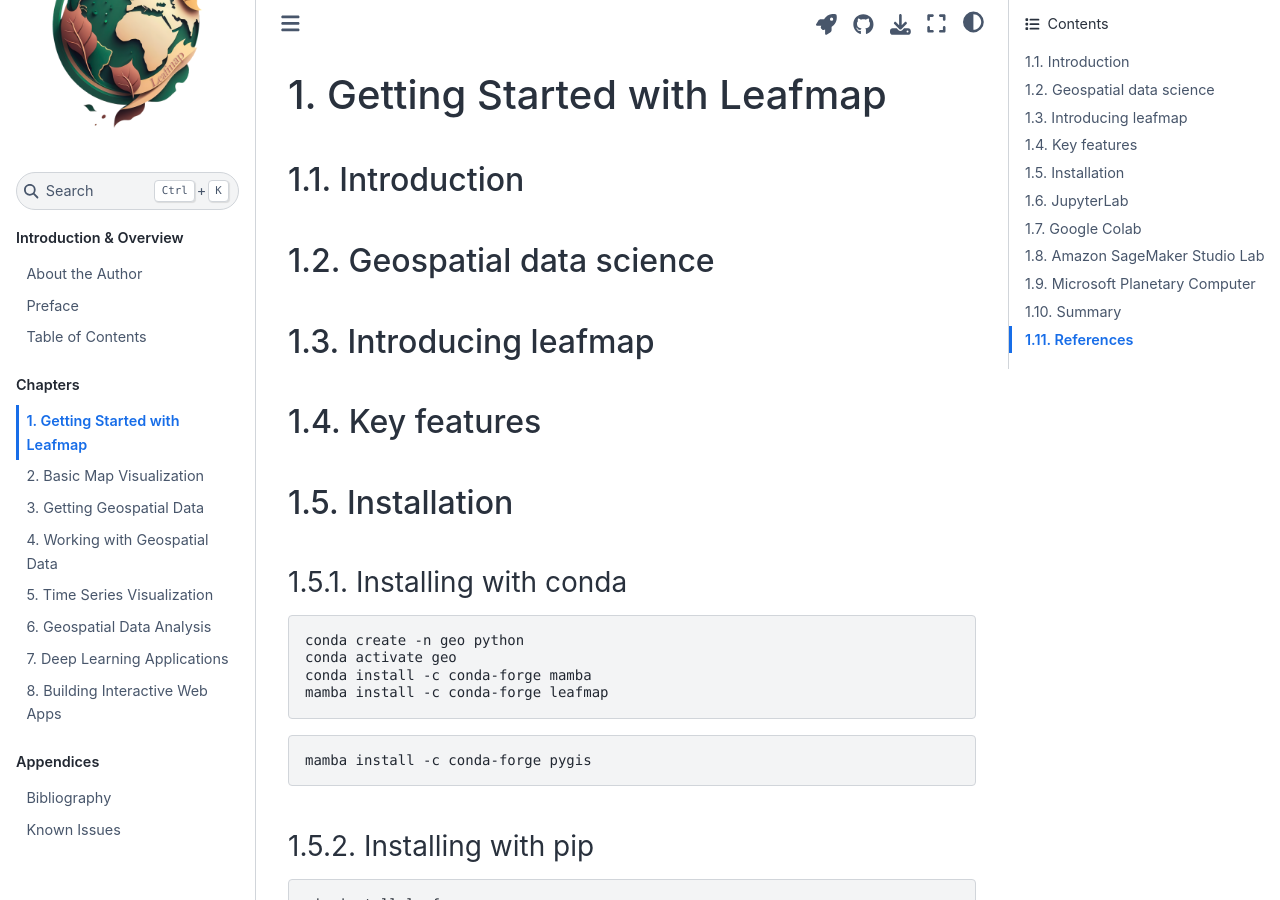
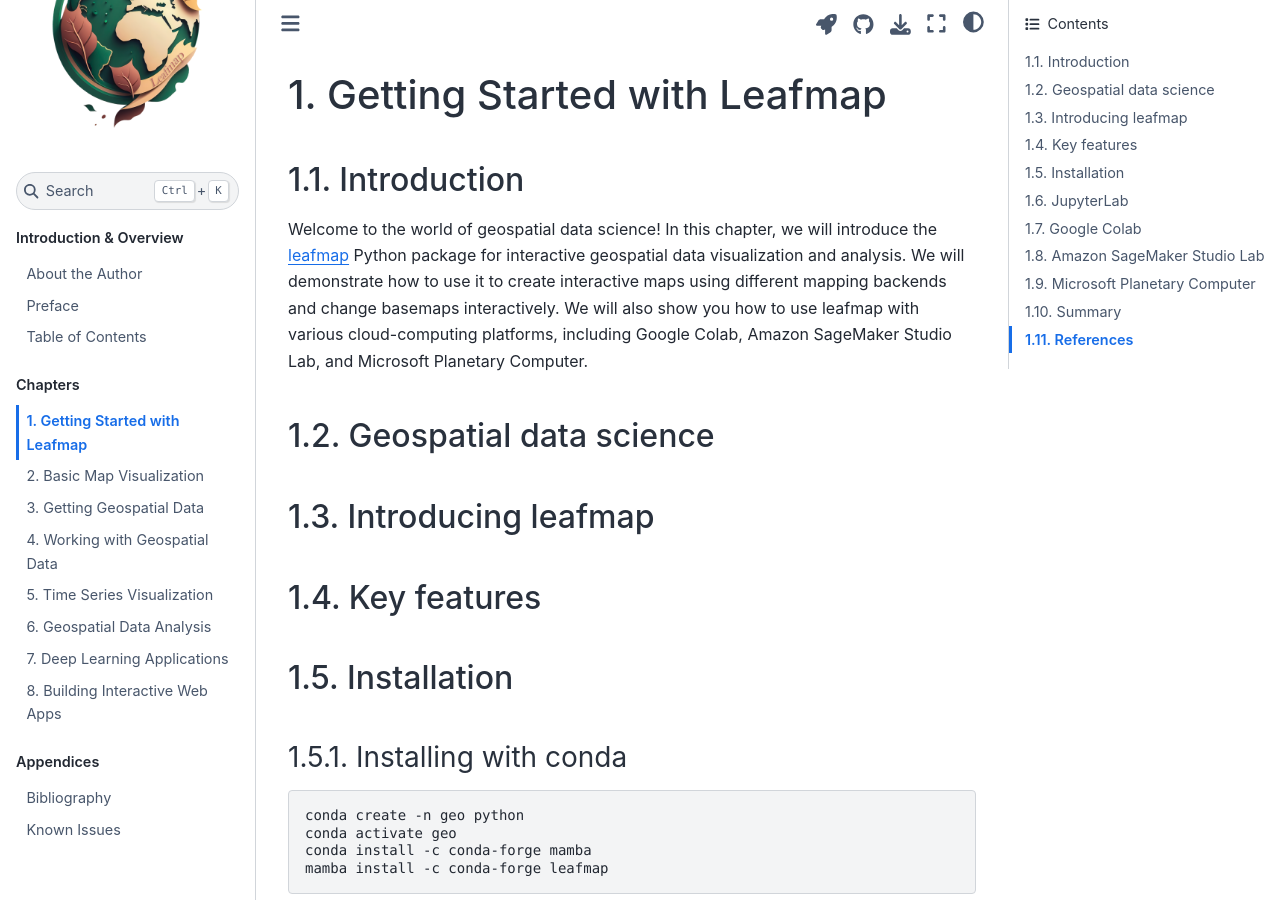
Before and after one commit to giswqs/leafmap-book, a Jupyter Book: the page built from chapters/1_get_started.md, in a window 1280 px wide and 900 px high. Built offline with Jupyter Book 1.0.4 settings and Sphinx 7.4.7 and the Sphinx Book theme 1.1.4, drawn with Linux system fonts in a browser that asks for light colours.

Commit message:
Updated book

```diff
--- a/chapters/1_get_started.md
+++ b/chapters/1_get_started.md
@@ -14,6 +14,8 @@
 # Getting Started with Leafmap
 
 ## Introduction
+
+Welcome to the world of geospatial data science! In this chapter, we will introduce the [leafmap](https://leafmap.org) Python package for interactive geospatial data visualization and analysis. We will demonstrate how to use it to create interactive maps using different mapping backends and change basemaps interactively. We will also show you how to use leafmap with various cloud-computing platforms, including Google Colab, Amazon SageMaker Studio Lab, and Microsoft Planetary Computer.
 
 ## Geospatial data science
 
```
Also changed, not shown: chapters/2_data_viz.md (+1 -0 lines), 2 other files.
